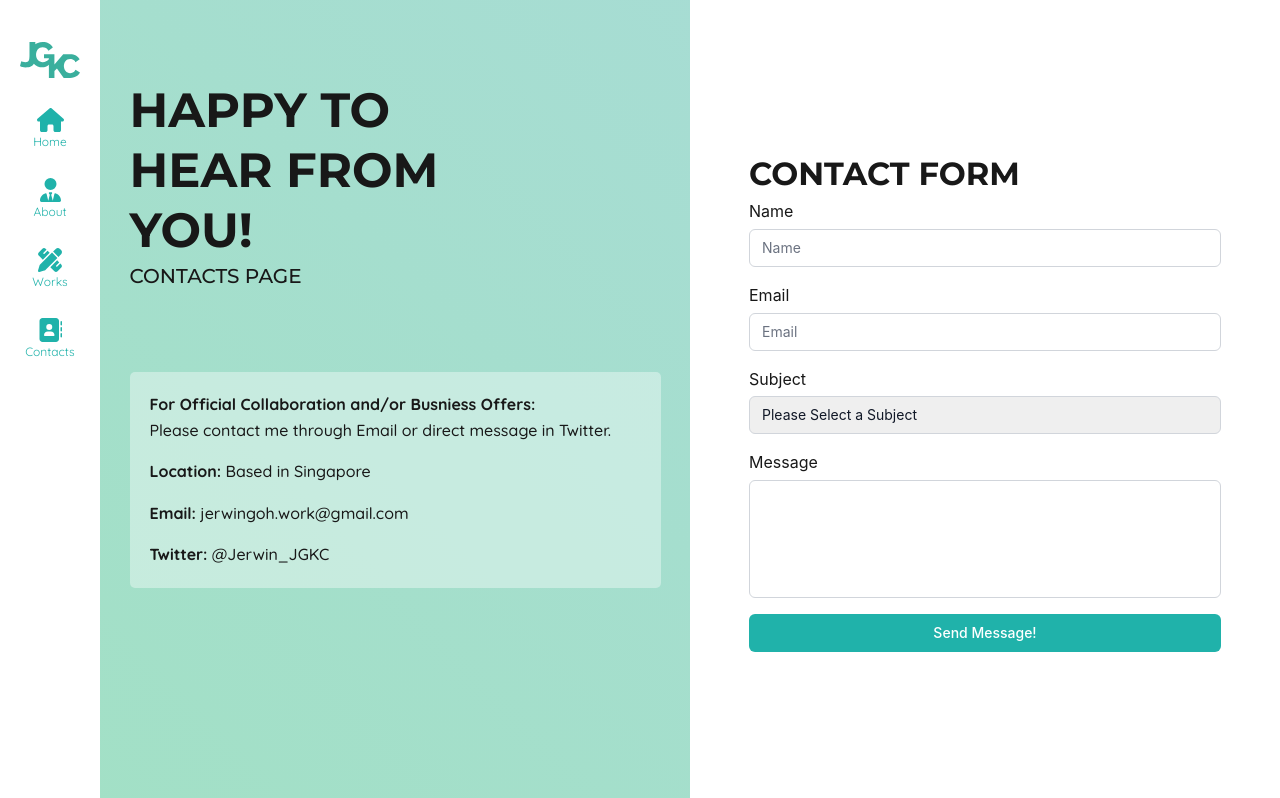
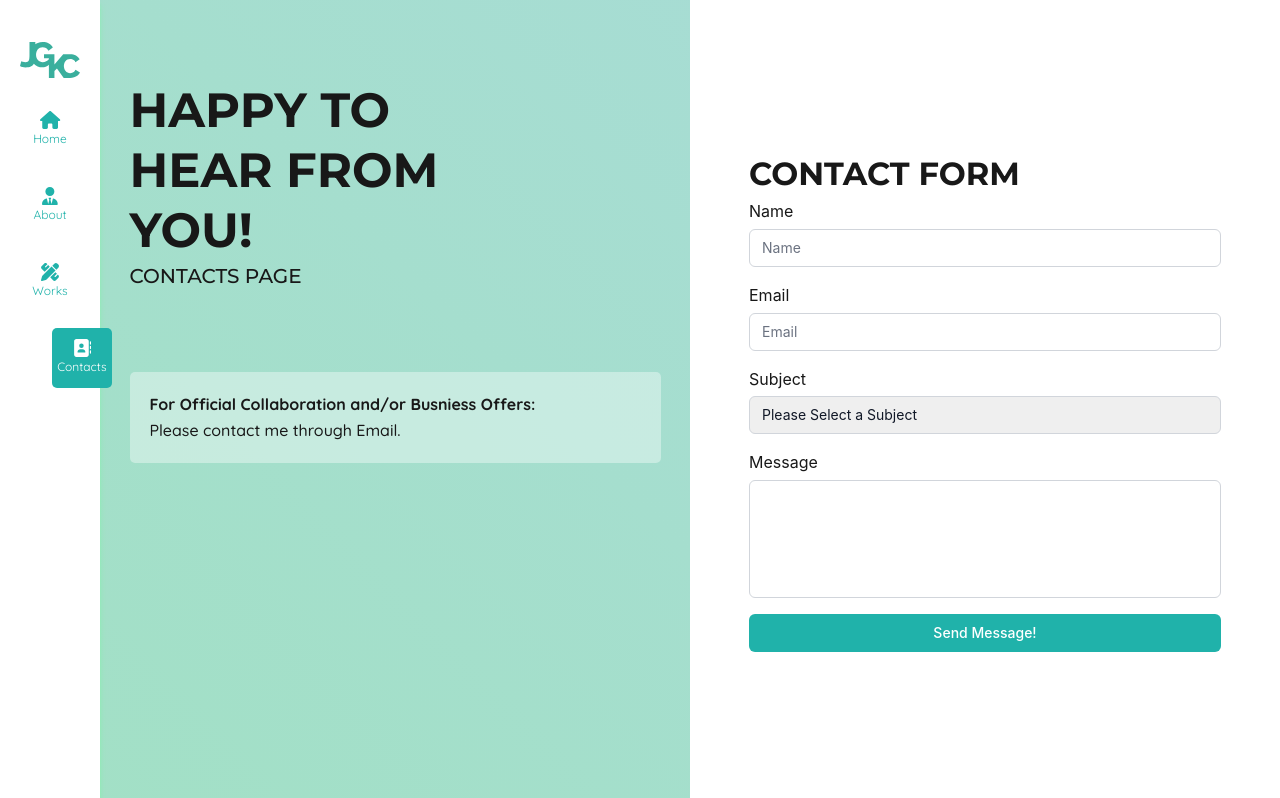
Before and after one commit to JGKC/JerwinJGKC, a Vue app: page /contacts in a window 1280 px wide. Shown: the top 798 px of the page. Built offline with nearby package versions, Linux system fonts and the light colour scheme.

Commit message:
big changes

```diff
--- a/src/App.vue
+++ b/src/App.vue
@@ -8,7 +8,7 @@ import TopNavBar from './components/NavBar/TopNavBar.vue';
 
 <template>
   <div class="flex flex-col lg:flex-row">
-    <SideNavBar class="sticky top-0"/>
+    <SideNavBar class="sticky top-0 z-50"/>
     <div class="static appRight">
       <!-- <TopNavBar class="sticky top-0 z-50" /> -->
       <RouterView class="RouterView"/>
--- a/src/assets/main.css
+++ b/src/assets/main.css
@@ -58,13 +58,15 @@ body::-webkit-scrollbar-thumb {
   background: linear-gradient(45deg, #94eb9b, #add8e6);
   background-size: 400% 400%;
 
+  z-index: 10;
+
   -webkit-animation: bgChange 14s ease infinite;
   -moz-animation: bgChange 14s ease infinite;
   -o-animation: bgChange 14s ease infinite;
   animation: bgChange 14s ease infinite;
 
 /* cursor: none; */
-overflow: hidden;
+  overflow: hidden;
 }
 
 @-webkit-keyframes bgChange {
--- a/src/components/NavBar/BottomNavBar.vue
+++ b/src/components/NavBar/BottomNavBar.vue
@@ -8,7 +8,7 @@
                 active-class="pointer-events-none bg-[#20B2AA] text-white mb-12"
                 :class="[this.$route.name === item.to.name
                     ? 'BotNavBtn'
-                        : 'BotNavBtn'
+                    : 'BotNavBtn','text-[#20B2AA]'
                 ]">
                 <font-awesome-icon :icon="item.icon" size="xl"/>
                 <div>{{item.name}}</div>
--- a/src/components/NavBar/SideNavBar.vue
+++ b/src/components/NavBar/SideNavBar.vue
@@ -1,14 +1,26 @@
 <template>
-    <nav class="min-w-[100px] h-[100vh] bg-white shadow-md shadow-green-300 text-[#000] lg:flex items-center py-[20px] flex-col hidden">
+    <nav class="min-w-[100px] w-[100px] h-[100vh] bg-white shadow-md shadow-green-300 text-[#000] lg:flex items-center py-[20px] flex-col hidden">
 
         <div id="logo" @click="logoClick">
             <img src="../../assets/logo-green.svg" alt="logo">
         </div>
 
         <!-- Navigation -->
-        <div>
+        <div class="w-[60px] space-y-4 z-50">
 
-            <RouterLink to="/" class="SideNavBtn">
+            <RouterLink
+                v-for="item in nav"
+                :to="item.to"
+                active-class="pointer-events-none bg-[#20B2AA] text-white ml-8"
+                :class="[this.$route.name === item.to.name
+                    ? 'SideNavBtn'
+                    : 'SideNavBtn', 'text-[#20B2AA]'
+                ]">
+                <font-awesome-icon :icon="item.icon" size="xl"/>
+                <div>{{item.name}}</div>
+            </RouterLink>
+
+            <!-- <RouterLink to="/" class="SideNavBtn">
                 <font-awesome-icon icon="fa-solid fa-house" size="2xl"/>
                 <div>Home</div>
             </RouterLink>
@@ -26,24 +38,41 @@
             <RouterLink to="/Contacts" class="SideNavBtn">
                 <font-awesome-icon icon="fa-solid fa-address-book" size="2xl"/>
                 <div>Contacts</div>
-            </RouterLink>
+            </RouterLink> -->
 
         </div>
     </nav>
 </template>
 
-<script setup>
-
-    function logoClick(){
-        let link = window.location.href
-        console.log(window.location.href)
-        navigator.clipboard.writeText(link);
-
-
+<script>
+    export default{
+        data(){
+            return{
+                nav:[
+                    {
+                        name:"Home",
+                        icon:"fa-solid fa-house",
+                        to:"/"
+                    },
+                    {
+                        name:"About",
+                        icon:"fa-solid fa-user-tie",
+                        to:"/About"
+                    },
+                    {
+                        name:"Works",
+                        icon:"fa-solid fa-pen-ruler",
+                        to:"/Works"
+                    },
+                    {
+                        name:"Contacts",
+                        icon:"fa-solid fa-address-book",
+                        to:"/Contacts"
+                    }
+                ]
+            }
+        }
     }
-
-
-
 </script>
 
 <style>
@@ -59,8 +88,8 @@
 
 
 .SideNavBtn{
-    height:80px;
-    width:80px;
+    height:60px;
+    width:60px;
     border-radius: 5px;
 
     display: flex;
--- a/src/views/Contacts.vue
+++ b/src/views/Contacts.vue
@@ -12,12 +12,10 @@
 					<div class="bg-[#ffffff60] rounded-[5px] p-[20px] text-[1em] font-[quicksand] font-medium space-y-4 mt-20">
 						<div class="font-medium">
 							<b>For Official Collaboration and/or Busniess Offers:</b><br>
-							Please contact me through Email or direct message in Twitter.
+							Please contact me through Email.
 						</div>
-						<div class="font-medium"><b>Location:</b> Based in Singapore</div>
+						<!-- <div class="font-medium"><b>Location:</b> Based in Singapore</div> -->
 						<!-- <div><b>Available Contact Hours:</b> 12PM - 5PM (SGT/GMT+8)</div> -->
-						<div class="font-medium"><b>Email:</b> jerwingoh.work@gmail.com</div>
-						<div class="font-medium"><b>Twitter:</b> @Jerwin_JGKC</div>
 					</div>
 				</div>
 			</div>
@@ -59,9 +57,9 @@
 		</div>
 	</section>
 
-	<section class="bg-green-100">
+	<!-- <section class="bg-green-100">
 		<KeepInTouch></KeepInTouch>
-	</section>
+	</section> -->
 </template>
 
 <script>
```
Lines whose indentation alone changed are shown as unchanged.
